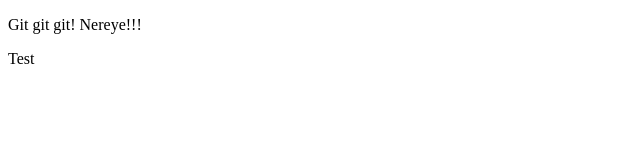
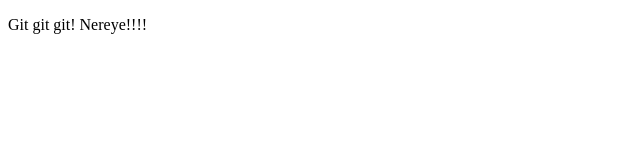
Before and after one commit to kaantuncjot/Project-Test, a plain HTML site: page index.html in a window 1280 px wide. Shown: the full height of the page, 0-640 px from the left. Drawn offline with Linux system fonts and the light colour scheme.

Commit message:
conflict resolved

```diff
--- a/index.html
+++ b/index.html
@@ -4,7 +4,6 @@
         <title>Hello Git</title>
     </head>
     <body>
-        <p>Git git git! Nereye!!!</p>
-        <p>Test</p>
+        <p>Git git git! Nereye!!!!</p>
     </body>
 </html>
```
